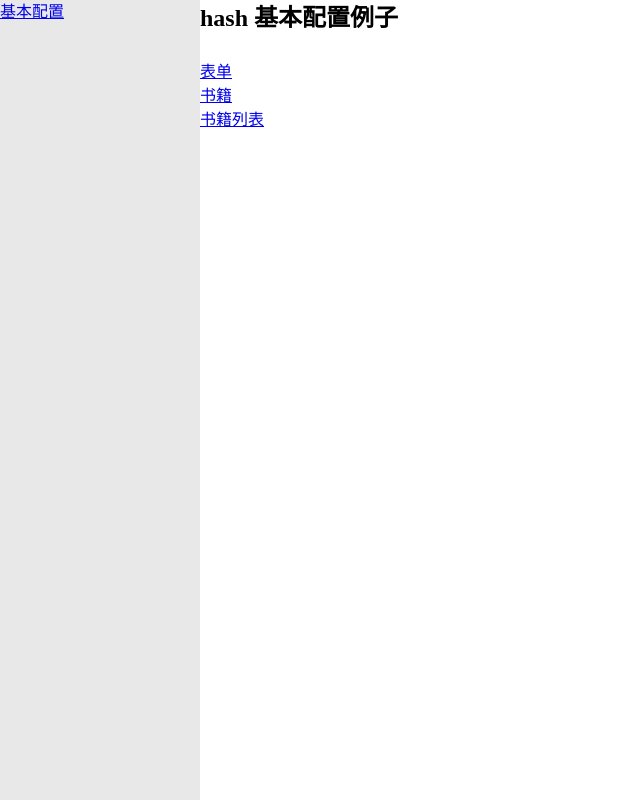
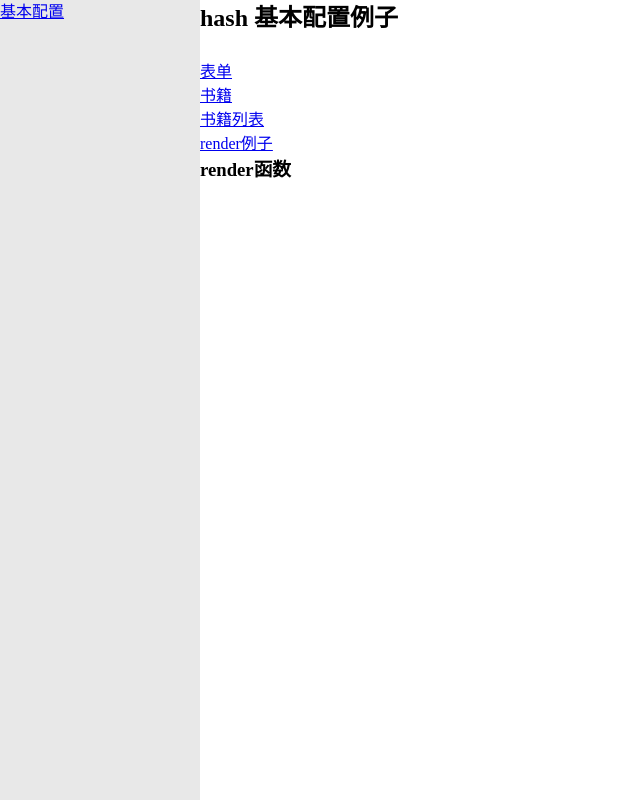
Before and after one commit to jackchoumine/hello-react, a React (Create React App) app: page /#/render in a window 1280 px wide. Shown: the whole page, without its empty margins (0-640 px from the left). Built offline with nearby package versions, Linux system fonts and the light colour scheme.

Commit message:
路由基本配置

```diff
--- a/src/views/Home.jsx
+++ b/src/views/Home.jsx
@@ -4,10 +4,6 @@ import { HashRouter, Route, Link } from 'react-router-dom'
 const HocListBook = WithPersistentData(ListBook)
 
 class Home extends Component {
-  constructor(props) {
-    super(props)
-    this.state = {}
-  }
   render() {
     return (
       <HashRouter>
@@ -19,10 +15,18 @@ class Home extends Component {
           <Link to='/books'>书籍</Link>
           <br />
           <Link to='/list-books'>书籍列表</Link>
+          <br />
+          <Link to='/render'>render例子</Link>
           {/*  类似 <router-view />  */}
           <Route path='/form' component={LoginForm} />
           <Route path='/books' component={Books} />
           <Route path='/list-books' component={HocListBook} />
+          <Route
+            path='/render'
+            render={() => {
+              return <h3>render函数</h3>
+            }}
+          />
         </div>
       </HashRouter>
     )
```
